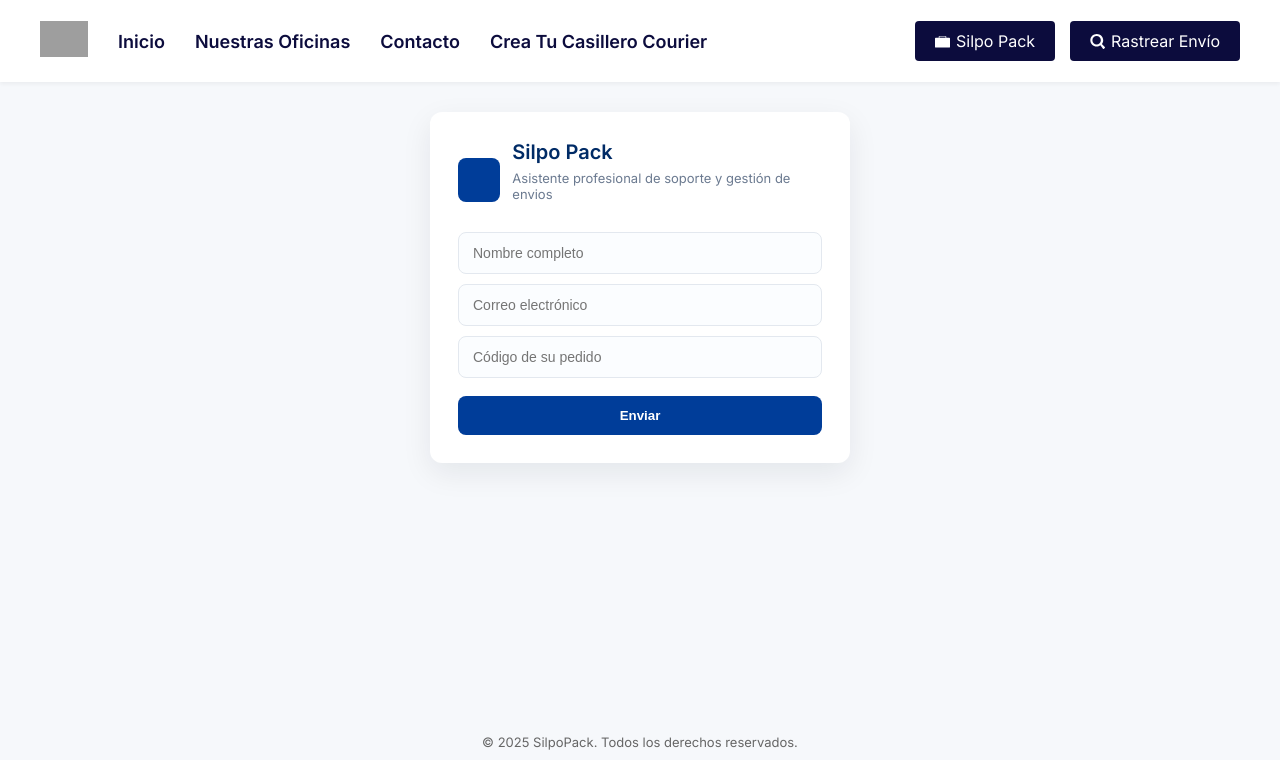
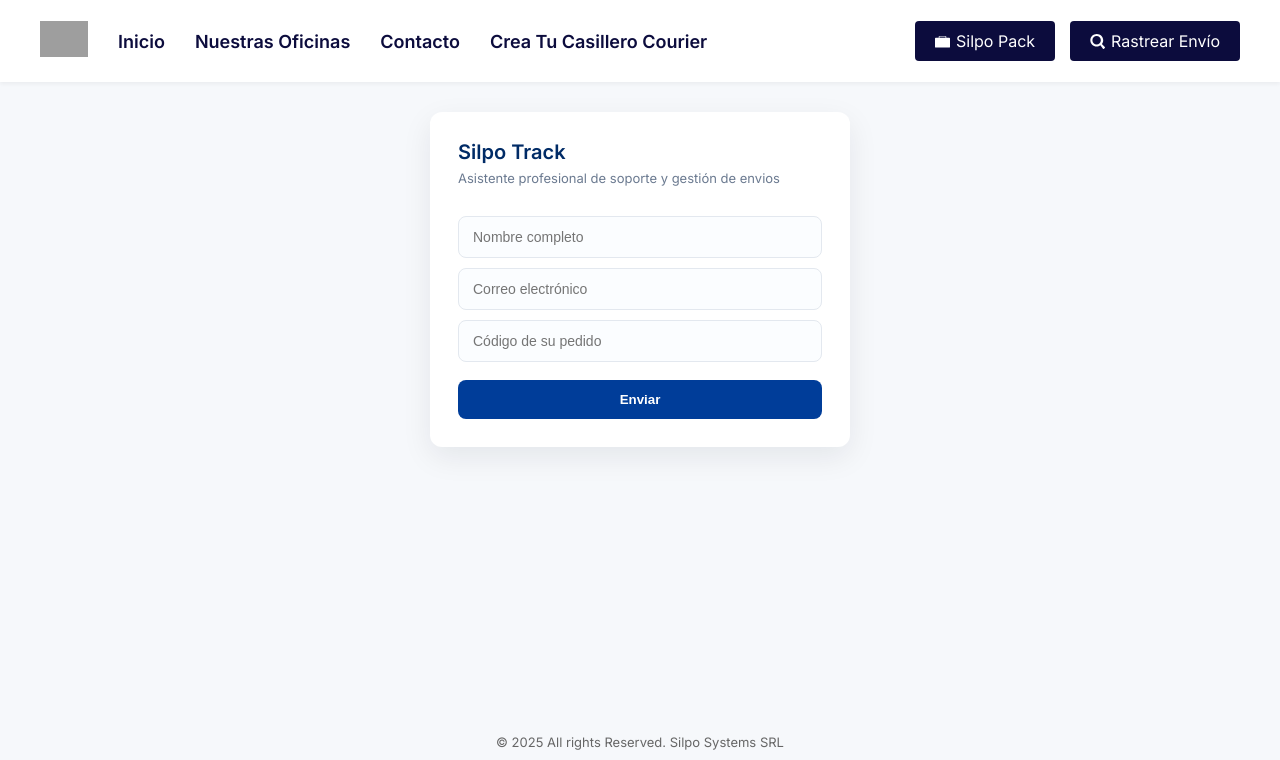
Before and after one commit to Silpopack/soporte-y-Recuperacion, a Flask app: page / in a window 1280 px wide. Shown: the part 40-800 px from the top of the page. Run offline with Flask 3, Linux system fonts and the light colour scheme; grey boxes are pictures that could not be loaded.

```diff
--- a/templates/index.html
+++ b/templates/index.html
@@ -3,7 +3,7 @@
 <head>
 <meta charset="utf-8" />
 <meta name="viewport" content="width=device-width,initial-scale=1" />
-<title>Silpo Pack - Soporte y Pagos</title>
+<title>Silpo Pack - Soporte de envios</title>
 <link rel="icon" type="image/png" href="https://silposystems.com/wp-content/uploads/2024/05/unnamed.jpeg">
 <style>
   @import url('https://fonts.googleapis.com/css2?family=Inter:wght@400;600&display=swap');
@@ -196,9 +196,9 @@
   <!-- TARJETA Y FORMULARIOS ORIGINALES -->
   <div class="card">
     <div class="brand">
-      <div class="logo"></div>
+
       <div>
-        <h1>Silpo Pack</h1>
+        <h1>Silpo Track</h1>
         <div class="subtitle">Asistente profesional de soporte y gestión de envios</div>
       </div>
     </div>
@@ -262,7 +262,7 @@
   </div>
 
   <footer style="position:fixed;bottom:0;left:0;width:100%;text-align:center;padding:10px 0;font-size:13px;color:#666;font-family:Inter, Arial, sans-serif;">
-    © 2025 SilpoPack. Todos los derechos reservados.
+   © 2025 All rights Reserved. Silpo Systems SRL
   </footer>
 
 <script>
```
